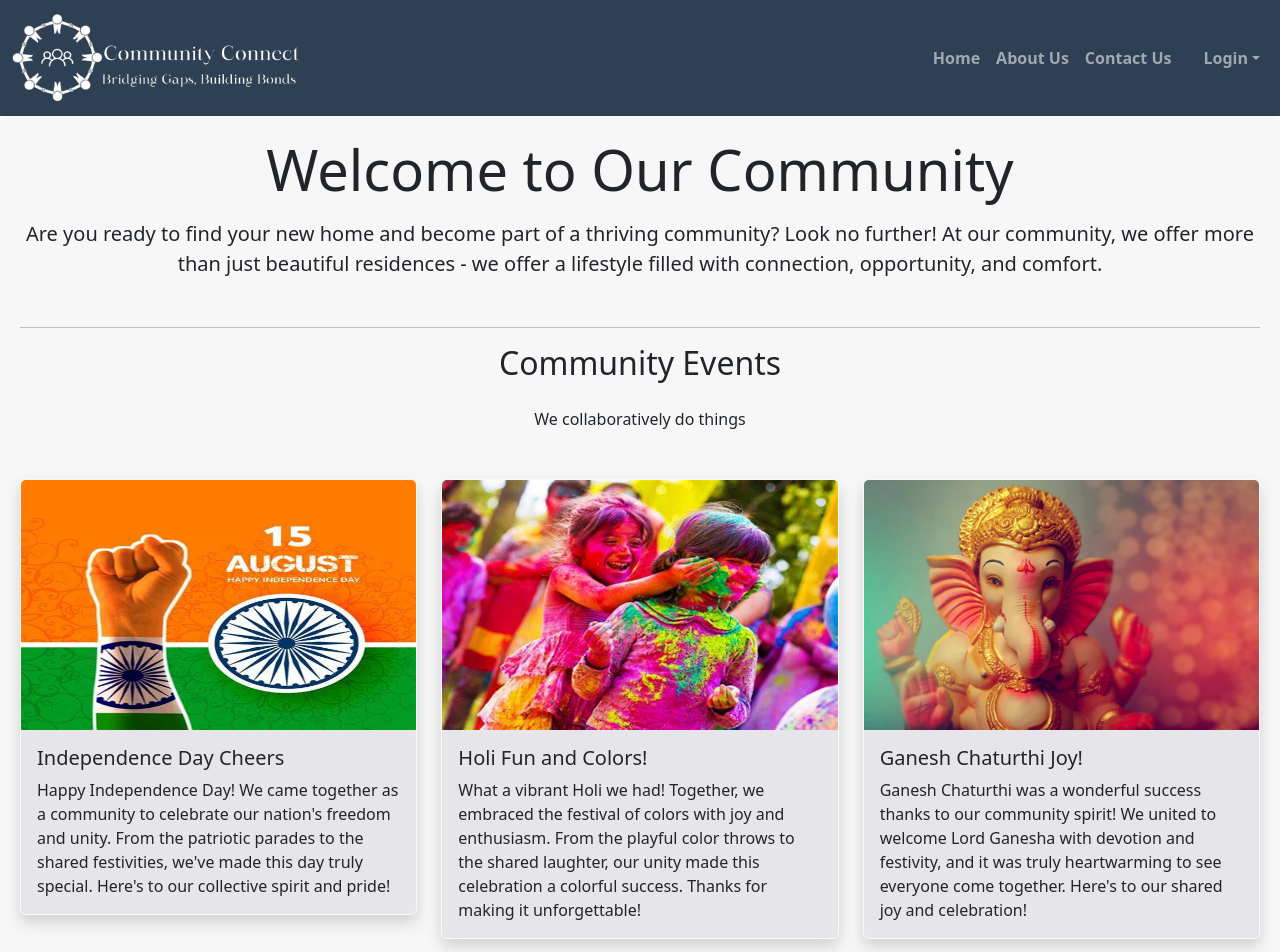
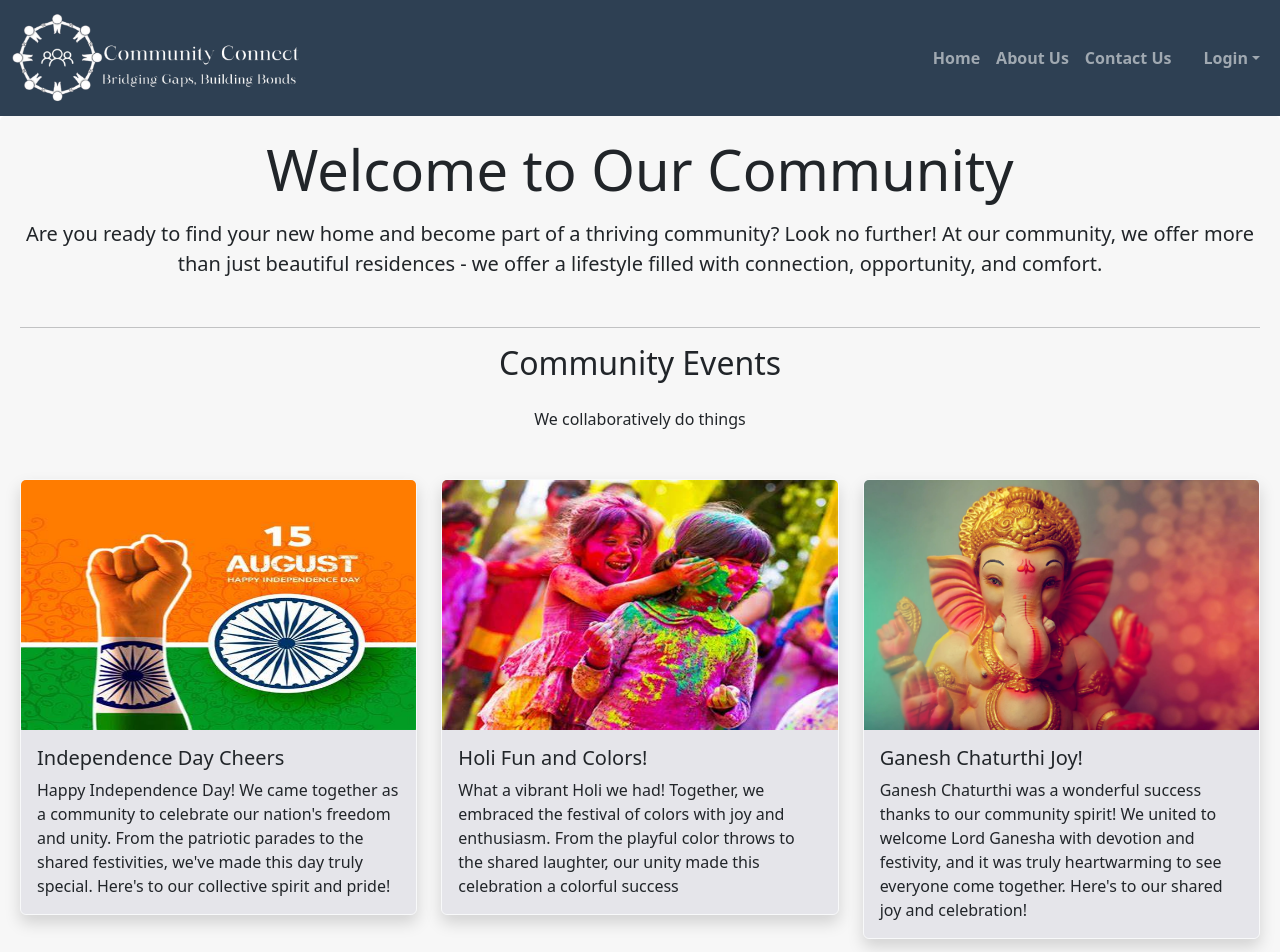
Before and after one commit to 19kummitha/CapstoneFrontEnd, an Angular app in the folder communityWebsite/: page / in a window 1280 px wide. Shown: the top 952 px of the page. Built offline with nearby package versions, Linux system fonts and the light colour scheme.

Commit message:
adjust the card sizes

```diff
--- a/communityWebsite/src/app/components/home/home.component.html
+++ b/communityWebsite/src/app/components/home/home.component.html
@@ -17,7 +17,9 @@
           <img src="/assets/inde.png" class="card-img-top" alt="Independence Day">
           <div class="card-body">
             <h5 class="card-title text-dark">Independence Day Cheers</h5>
+
             <p class="card-text text-dark">Happy Independence Day! We came together as a community to celebrate our nation's freedom and unity. From the patriotic parades to the shared festivities, we've made this day truly special. Here's to our collective spirit and pride!</p>
+
           </div>
         </div>
       </div>
@@ -27,7 +29,7 @@
           <img src="/assets/holi.png" class="card-img-top" alt="Holi Fun and Colors!">
           <div class="card-body">
             <h5 class="card-title text-dark">Holi Fun and Colors!</h5>
-            <p class="card-text text-dark">What a vibrant Holi we had! Together, we embraced the festival of colors with joy and enthusiasm. From the playful color throws to the shared laughter, our unity made this celebration a colorful success. Thanks for making it unforgettable!</p>
+            <p class="card-text text-dark">What a vibrant Holi we had! Together, we embraced the festival of colors with joy and enthusiasm. From the playful color throws to the shared laughter, our unity made this celebration a colorful success</p>
           </div>
         </div>
       </div>
@@ -37,6 +39,7 @@
           <img src="/assets/ganesh.png" class="card-img-top" alt="Ganesh Chaturthi Joy!">
           <div class="card-body">
             <h5 class="card-title text-dark">Ganesh Chaturthi Joy!</h5>
+
             <p class="card-text text-dark">Ganesh Chaturthi was a wonderful success thanks to our community spirit! We united to welcome Lord Ganesha with devotion and festivity, and it was truly heartwarming to see everyone come together. Here's to our shared joy and celebration!</p>
           </div>
         </div>
```
